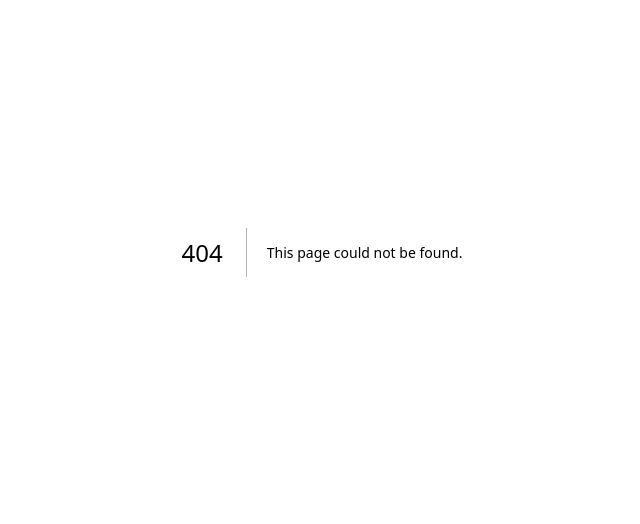
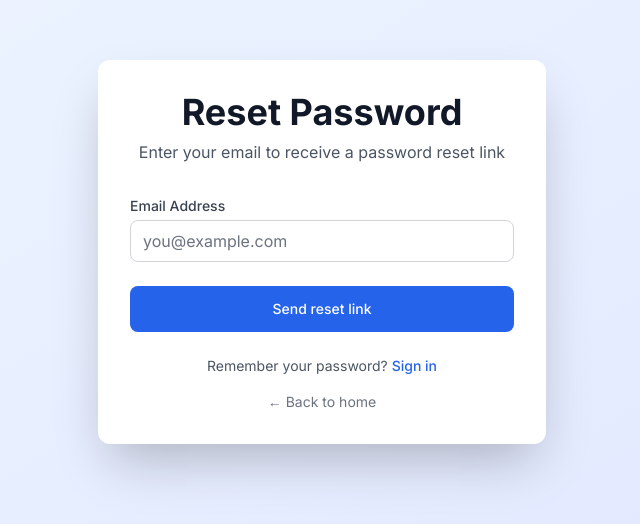
Before and after one commit to CR-AudioViz-AI/agentos-platform, a Next.js app: page /forgot-password in a window 1280 px wide. Before the commit this address had no page. Shown: the part 148-672 px from the top of the page, without its empty margins (318-958 px from the left). Built offline with nearby package versions, Linux system fonts and the light colour scheme.

Commit message:
feat: Add password reset request page

```diff
--- /dev/null
+++ b/app/forgot-password/page.tsx
@@ -0,0 +1,156 @@
+'use client';
+
+import { useState } from 'react';
+import Link from 'next/link';
+import { createClient } from '@/lib/supabase/client';
+
+export default function ForgotPasswordPage() {
+  const [email, setEmail] = useState('');
+  const [loading, setLoading] = useState(false);
+  const [error, setError] = useState('');
+  const [success, setSuccess] = useState(false);
+
+  const handleSubmit = async (e: React.FormEvent) => {
+    e.preventDefault();
+    setLoading(true);
+    setError('');
+    setSuccess(false);
+
+    try {
+      const supabase = createClient();
+      const { error: resetError } = await supabase.auth.resetPasswordForEmail(email, {
+        redirectTo: `${window.location.origin}/reset-password`,
+      });
+
+      if (resetError) {
+        setError(resetError.message);
+      } else {
+        setSuccess(true);
+      }
+    } catch (err) {
+      setError('An unexpected error occurred');
+      console.error(err);
+    } finally {
+      setLoading(false);
+    }
+  };
+
+  return (
+    <div className="min-h-screen flex items-center justify-center bg-gradient-to-br from-blue-50 to-indigo-100 px-4 sm:px-6 lg:px-8">
+      <div className="max-w-md w-full space-y-8 bg-white p-8 rounded-xl shadow-2xl">
+        <div className="text-center">
+          <h1 className="text-4xl font-bold text-gray-900 mb-2">
+            Reset Password
+          </h1>
+          <p className="text-gray-600">
+            {success
+              ? 'Check your email for the reset link'
+              : 'Enter your email to receive a password reset link'}
+          </p>
+        </div>
+
+        {error && (
+          <div className="bg-red-50 border border-red-200 text-red-600 px-4 py-3 rounded-lg text-sm">
+            {error}
+          </div>
+        )}
+
+        {success ? (
+          <div className="space-y-6">
+            <div className="bg-green-50 border border-green-200 text-green-700 px-4 py-6 rounded-lg">
+              <div className="flex items-start">
+                <svg className="w-6 h-6 mr-3 flex-shrink-0 text-green-600" fill="none" stroke="currentColor" viewBox="0 0 24 24">
+                  <path strokeLinecap="round" strokeLinejoin="round" strokeWidth={2} d="M9 12l2 2 4-4m6 2a9 9 0 11-18 0 9 9 0 0118 0z" />
+                </svg>
+                <div>
+                  <h3 className="font-semibold mb-1">Email sent successfully!</h3>
+                  <p className="text-sm">
+                    We've sent a password reset link to <strong>{email}</strong>.
+                    Please check your inbox and click the link to reset your password.
+                  </p>
+                  <p className="text-sm mt-2">
+                    Didn't receive the email? Check your spam folder or try again.
+                  </p>
+                </div>
+              </div>
+            </div>
+
+            <div className="text-center space-y-4">
+              <button
+                onClick={() => setSuccess(false)}
+                className="text-sm text-blue-600 hover:text-blue-500 font-medium transition-colors"
+              >
+                Try a different email
+              </button>
+
+              <div>
+                <Link
+                  href="/login"
+                  className="text-sm text-gray-500 hover:text-gray-700 transition-colors"
+                >
+                  ← Back to login
+                </Link>
+              </div>
+            </div>
+          </div>
+        ) : (
+          <form className="mt-8 space-y-6" onSubmit={handleSubmit}>
+            <div>
+              <label htmlFor="email" className="block text-sm font-medium text-gray-700 mb-1">
+                Email Address
+              </label>
+              <input
+                id="email"
+                name="email"
+                type="email"
+                autoComplete="email"
+                required
+                value={email}
+                onChange={(e) => setEmail(e.target.value)}
+                className="appearance-none relative block w-full px-3 py-2 border border-gray-300 placeholder-gray-500 text-gray-900 rounded-lg focus:outline-none focus:ring-2 focus:ring-blue-500 focus:border-transparent transition-colors"
+                placeholder="you@example.com"
+              />
+            </div>
+
+            <button
+              type="submit"
+              disabled={loading}
+              className="group relative w-full flex justify-center py-3 px-4 border border-transparent text-sm font-medium rounded-lg text-white bg-blue-600 hover:bg-blue-700 focus:outline-none focus:ring-2 focus:ring-offset-2 focus:ring-blue-500 disabled:opacity-50 disabled:cursor-not-allowed transition-all"
+            >
+              {loading ? (
+                <span className="flex items-center">
+                  <svg className="animate-spin -ml-1 mr-3 h-5 w-5 text-white" xmlns="http://www.w3.org/2000/svg" fill="none" viewBox="0 0 24 24">
+                    <circle className="opacity-25" cx="12" cy="12" r="10" stroke="currentColor" strokeWidth="4"></circle>
+                    <path className="opacity-75" fill="currentColor" d="M4 12a8 8 0 018-8V0C5.373 0 0 5.373 0 12h4zm2 5.291A7.962 7.962 0 014 12H0c0 3.042 1.135 5.824 3 7.938l3-2.647z"></path>
+                  </svg>
+                  Sending...
+                </span>
+              ) : (
+                'Send reset link'
+              )}
+            </button>
+
+            <div className="text-center space-y-4">
+              <p className="text-sm text-gray-600">
+                Remember your password?{' '}
+                <Link
+                  href="/login"
+                  className="font-medium text-blue-600 hover:text-blue-500 transition-colors"
+                >
+                  Sign in
+                </Link>
+              </p>
+
+              <Link
+                href="/"
+                className="block text-sm text-gray-500 hover:text-gray-700 transition-colors"
+              >
+                ← Back to home
+              </Link>
+            </div>
+          </form>
+        )}
+      </div>
+    </div>
+  );
+}
```
